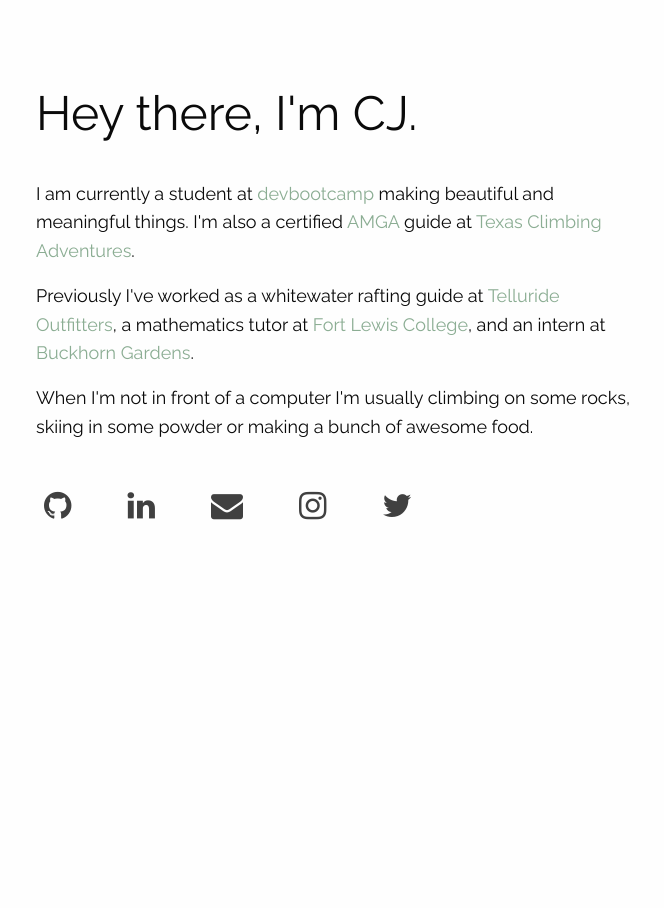
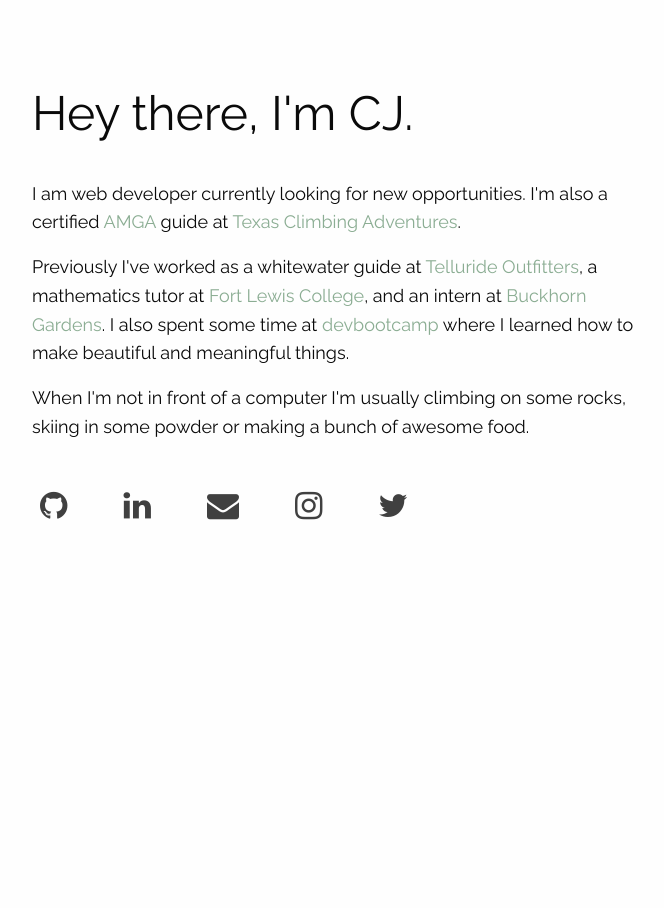
Before and after one commit to cjessett/new-site, a Jekyll site: the page built from index.html, in a window 1280 px wide. Shown: the whole page, without its empty margins (303-967 px from the left). Built offline with Jekyll 4.4.1, drawn with Linux system fonts in a browser that asks for light colours; nearby versions of some CDN libraries.

Commit message:
edit summary

```diff
--- a/_includes/footer.html
+++ b/_includes/footer.html
@@ -1,2 +1,2 @@
-</body>
+  </body>
 </html>
--- a/_includes/head.html
+++ b/_includes/head.html
@@ -7,8 +7,7 @@
     <link rel="stylesheet" type="text/css" href="css/main.css">
     <link rel="shortcut icon" href="favicon.ico">
     <meta name="viewport" content="width=device-width, initial-scale=1">
-    <meta name="description" content="{{ page.title }} - {{ site.name }}">
-    <meta name="keywords" content="{{ page.keywords }}, {{ site.keywords }}">
+    <meta name="description" content="{{ site.description }}">
     <title>{{ page.title }} - {{ site.title }}</title>
 </head>
 
--- a/_layouts/default.html
+++ b/_layouts/default.html
@@ -1,3 +1,9 @@
 {% include head.html %}
 
-{{ content }}
+<main>
+  {{ content }}
+</main>
+
+<footer>
+  {% include footer.html %}
+</footer>
--- a/css/main.scss
+++ b/css/main.scss
@@ -11,10 +11,12 @@ $font-color: #0a0a0a;
 html {
   box-sizing: border-box;
   height: 100%;
+}
 
 body {
-    height: 100%;
-    padding-top: 40px;
+  margin: 0;
+  padding: 0;
+  padding-top: 3rem;
   font-family: $font-stack;
   font-weight: normal;
   line-height: 1.5;
@@ -23,15 +25,19 @@ html {
   -webkit-font-smoothing: antialiased;
 
   main {
-      @media screen and (min-width: 64em) {
-          width: 50%;
-          margin-left: 25%;
-
+    @media screen and (min-width: 40em) {
+      width: 66.66667%;
+      margin-left: 16.66667%;
     }
 
     @media screen and (min-width: 40em) {
       padding-left: 0.9375rem;
       padding-right: 0.9375rem;
+    }
+
+    @media screen and (min-width: 64em) {
+      width: 50%;
+      margin-left: 25%;
     }
 
     h1 {
@@ -49,9 +55,7 @@ html {
       margin-bottom: 1rem;
       text-rendering: optimizeLegibility;
 
-        a:hover {
-          color: $font-color;
-        }
+      a:hover { color: $font-color; }
 
       a {
         color: #8bad93;
@@ -80,4 +84,3 @@ html {
     }
   }
 }
-}
--- a/index.html
+++ b/index.html
@@ -3,17 +3,18 @@ layout: default
 title: Home
 ---
 
-<main>
 <h1>Hey there, I'm CJ.</h1>
 <p>
-    I am currently a student at <a href="//devbootcamp.com">devbootcamp</a> making beautiful and meaningful things. I'm also a certified <a href="//amga.com">AMGA</a> guide at
+  I am web developer currently looking for new opportunities. I'm also a certified
+  <a href="//amga.com">AMGA</a> guide at
   <a href="//texasclimbingadventures.com">Texas Climbing Adventures</a>.
 </p>
 <p>
-    Previously I've worked as a whitewater rafting guide at
+  Previously I've worked as a whitewater guide at
   <a href="http://tellurideoutfitters.com">Telluride Outfitters</a>,
   a mathematics tutor at <a href="//fortlewis.edu">Fort Lewis College</a>,
   and an intern at <a href="//buckhorngardens.blogspot.com/">Buckhorn Gardens</a>.
+  I also spent some time at <a href="//devbootcamp.com">devbootcamp</a> where I learned how to make beautiful and meaningful things.
 </p>
 <p>
   When I'm not in front of a computer I'm usually climbing on some rocks, skiing in some powder or making a bunch of awesome food.
@@ -25,4 +26,3 @@ title: Home
   <li><a href="{{ site.instagram }}"><i class="fa fa-instagram"></i></a></li>
   <li><a href="{{ site.twitter }}"><i class="fa fa-twitter"></i></a></li>
 </ul>
-</main>
```
Lines whose indentation alone changed are shown as unchanged.
